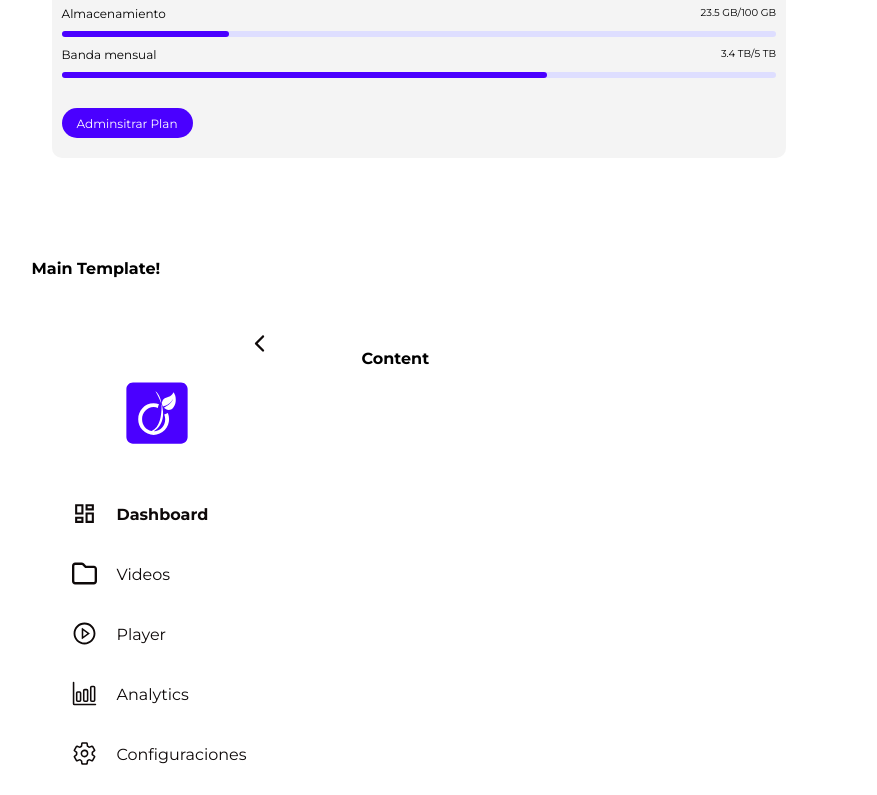
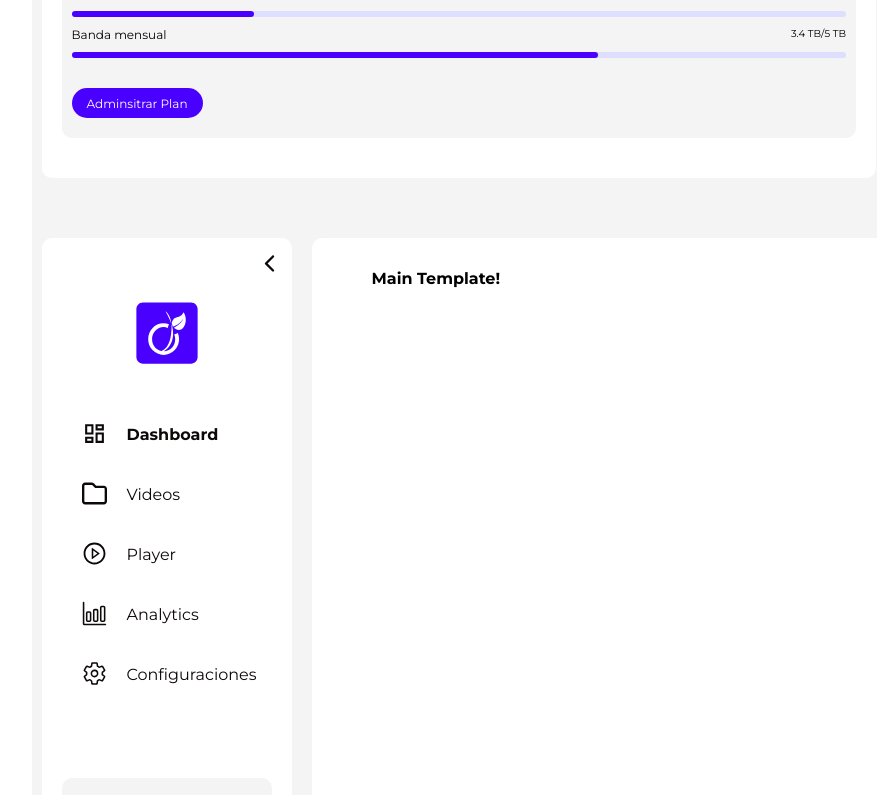
Before and after one commit to cerciber/video-manager-frontend, a React (Create React App) app: page /atomic-design-structuring in a window 1280 px wide. Shown: the part 1513-2308 px from the top of the page, without its empty margins (334-1211 px from the left). Built offline with nearby package versions, Linux system fonts and the light colour scheme.

Commit message:
fix: Checkbox style correction

```diff
--- a/src/components/atoms/Card/Card.css
+++ b/src/components/atoms/Card/Card.css
@@ -5,7 +5,7 @@
 .card--default {
     padding: 20px;
     border-radius: 10px;
-    width: calc(100% - 40px - 80px);
+    width: calc(100% - 40px);
     margin-bottom: 40px;
 }
 
--- a/src/components/atoms/CheckBox/CheckBox.css
+++ b/src/components/atoms/CheckBox/CheckBox.css
@@ -14,11 +14,10 @@
 }
 
 .checkbox input[type=checkbox] {
-    border-radius: 3px;
+    border-radius: 2px;
 }
 
 .checkbox input:checked {
-    border-color: transparent;
     background: var(--primary-color) border-box;
     box-shadow: 0 0 0 2px inset var(--secondary-color);
 }
@@ -27,3 +26,7 @@
     border-color: transparent;
     background: linear-gradient(var(--secondary-color), var(--secondary-color)) padding-box, var(--primary-color) border-box;
 }
+
+.checkbox input:checked:hover {
+    border-color: transparent;
+}
--- a/src/components/atoms/CheckBox/CheckBox.jsx
+++ b/src/components/atoms/CheckBox/CheckBox.jsx
@@ -2,8 +2,12 @@ import React from 'react';
 import './CheckBox.css';
 
 function CheckBox({ type }) {
+  const handleCheckboxClick = (event) => {
+    event.stopPropagation();
+  };
+
   return (
-    <div type="checkbox" className={`checkbox checkbox--${type}`}>
+    <div type="checkbox" className={`checkbox checkbox--${type}`} onClick={handleCheckboxClick}>
         <input type="checkbox"/>
     </div>
   );
--- a/src/components/pages/AtomicDesignStructuring/AtomicDesignStructuring.jsx
+++ b/src/components/pages/AtomicDesignStructuring/AtomicDesignStructuring.jsx
@@ -17,9 +17,7 @@ import Back from '../../molecules/Back/Back';
 
 function AtomicDesignStructuring() {
   return (
-    <React.Fragment>
-        <br></br>
-      <br></br>
+    <Card type={'board'}>
       <Card type={'default'}>
         <Label text={'Atoms!'} type={'default-bold'} />
         <br></br>
@@ -110,16 +108,10 @@ function AtomicDesignStructuring() {
         <br></br>
       </Card>
       <br></br>
-      <div>
-        <Label text={'Main Template!'} type={'default-bold'} />
-        <br></br>
-        <br></br>
-        <br></br>
-      </div>
       <MainTemplate type={'default'} >
-        <Label text="Content" type={'default-bold'} />
+        <Label text="Main Template!" type={'default-bold'} />
       </MainTemplate>
-    </React.Fragment>
+    </Card>
   );
 }
 
```
